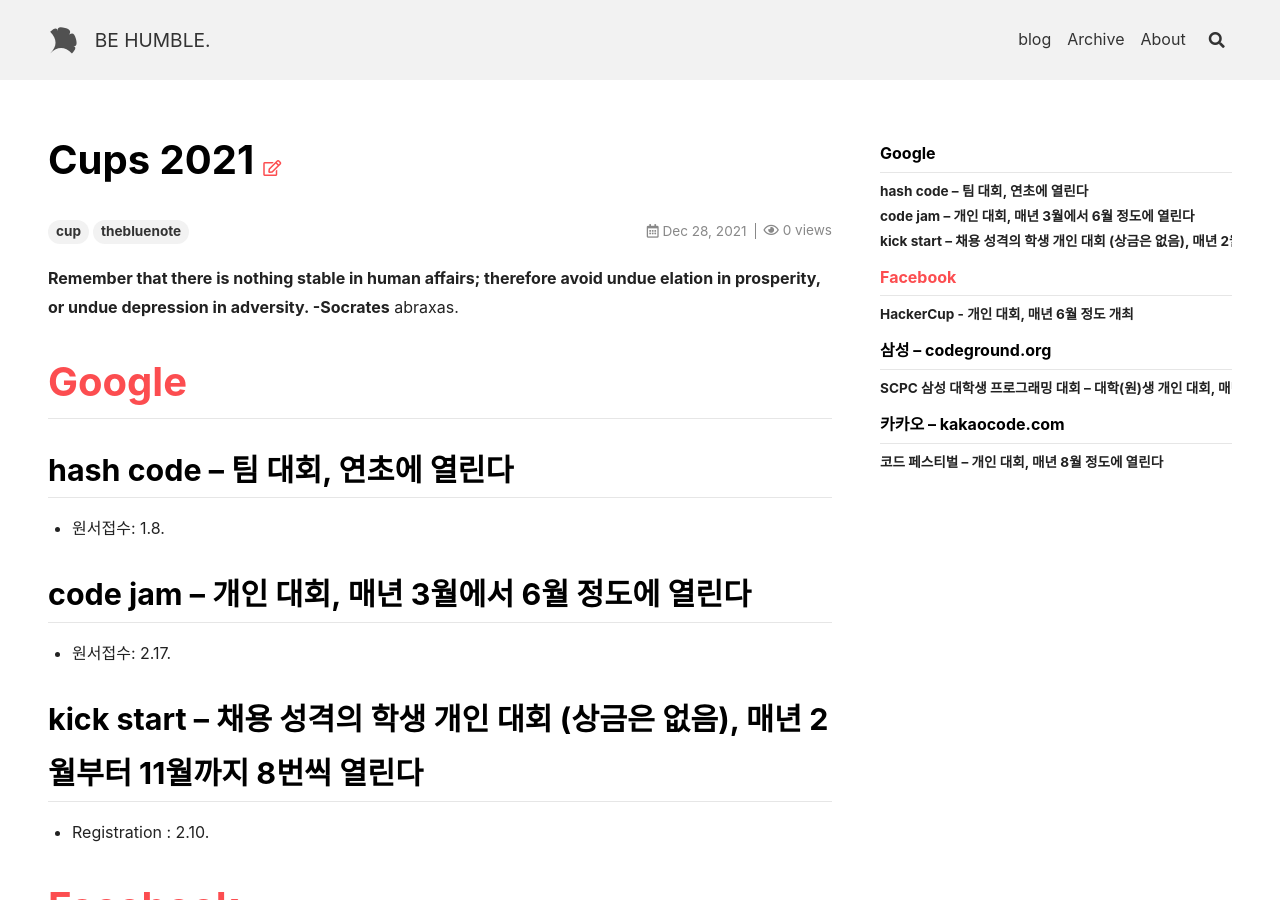
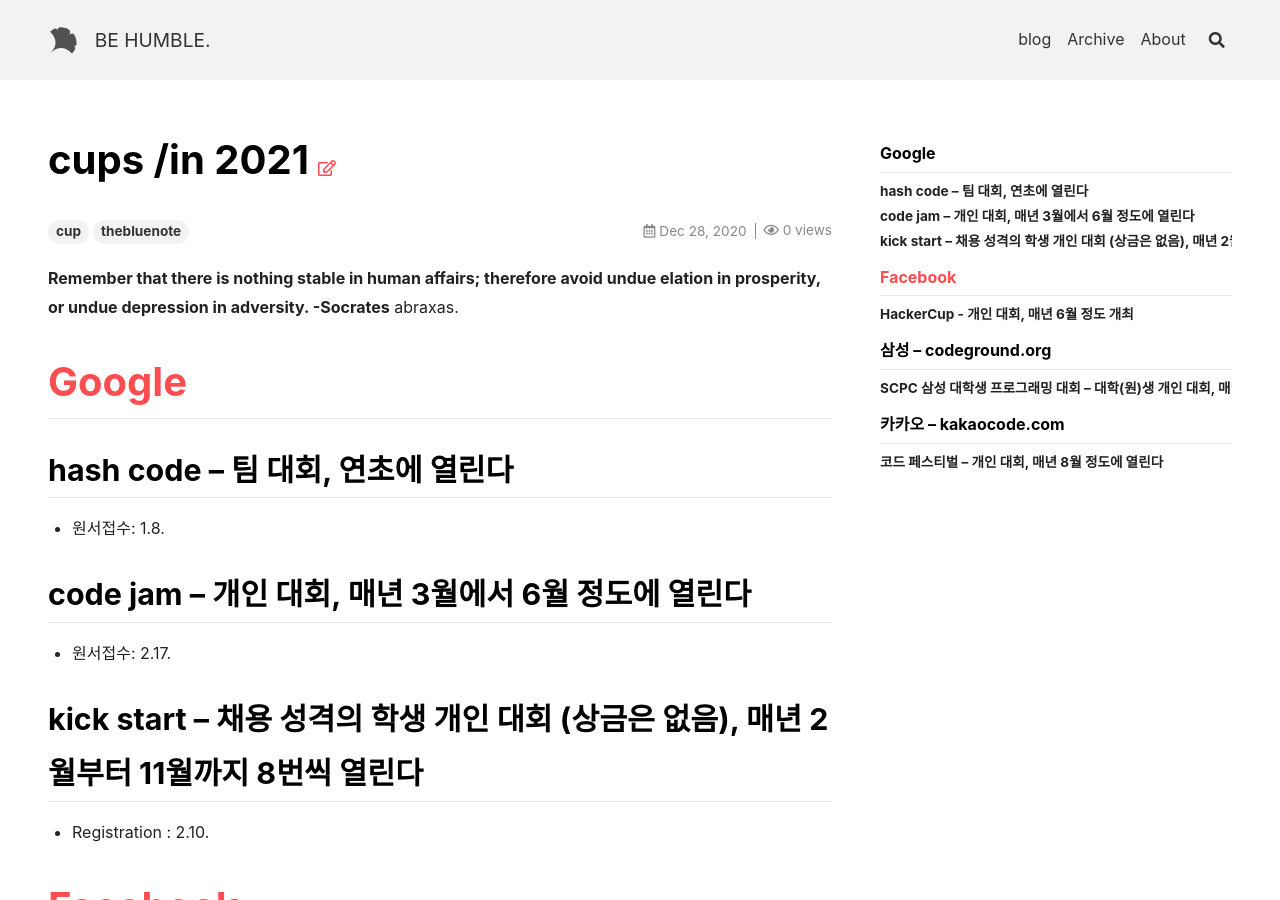
Before and after one commit to underthelights/previous, a Jekyll site: the page built from _posts/cup/2021-01-04-cups.md, in a window 1280 px wide and 900 px high. Built offline with Jekyll 4.4.1, drawn with Linux system fonts in a browser that asks for light colours; nearby versions of some CDN libraries; some of the changed text lies outside the part shown.

Commit message:
Update 2021-01-04-cups.md

```diff
--- a/_posts/cup/2021-01-04-cups.md
+++ b/_posts/cup/2021-01-04-cups.md
@@ -1,9 +1,9 @@
 ---
 layout: article
-title: Cups 2021
+title: cups /in 2021
 tags: cup thebluenote
 category: thebluenote cup
-date: 2021-12-28 20:18:00 +08:00
+date: 2020-12-28 20:18:00 +08:00
 picture_frame: shadow
 ---
 
```
